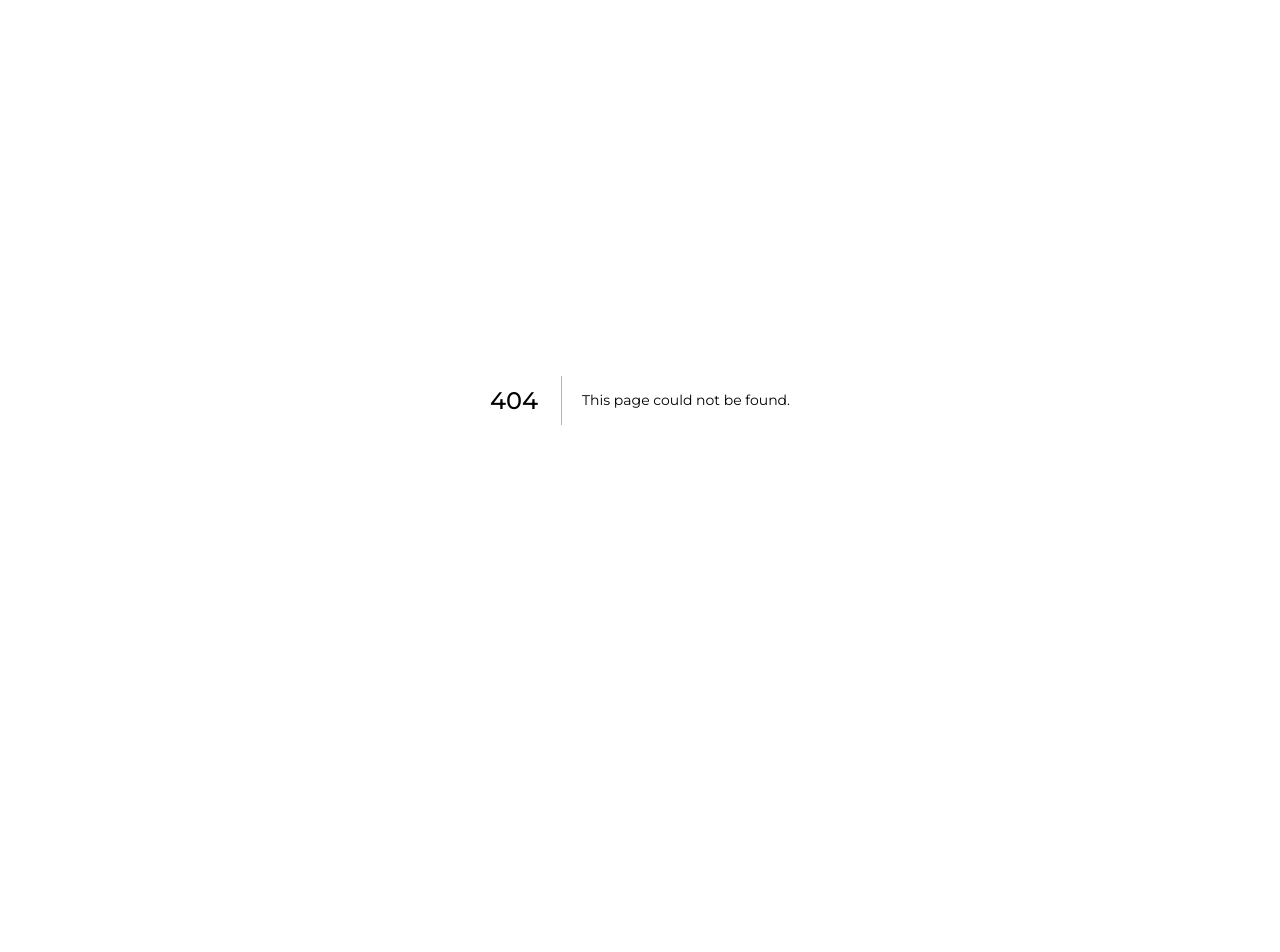
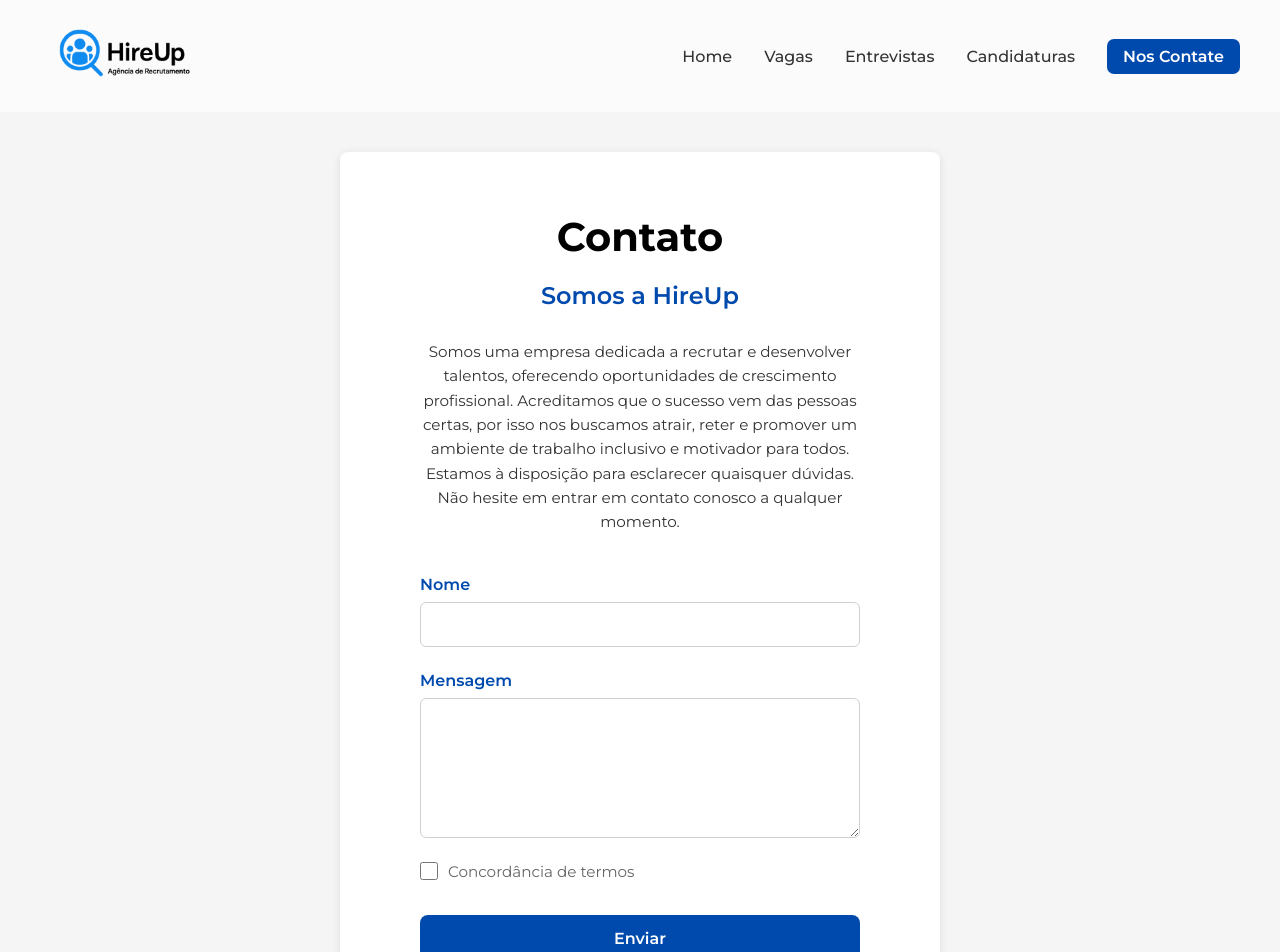
Before and after one commit to gihcaron/HireUp---Front-End-, a Next.js app: page /contato in a window 1280 px wide. Before the commit this address had no page. Shown: the top 952 px of the page. Before the commit the page ends 800 px from the top, so only its background shows below. Built offline with nearby package versions, Linux system fonts and the light colour scheme.

Commit message:
feat: criado contato

```diff
--- a/src/Components/Header.jsx
+++ b/src/Components/Header.jsx
@@ -42,7 +42,7 @@ export default function Header() {
                   <li className={styles.item}><Link href="/entrevistas">Entrevistas</Link></li>
                   <li className={styles.item}><Link href="/candidaturas">Candidaturas</Link></li>
                   <li className={styles.sobreNos}>
-                    <Link href="/sobre-mim" className={styles.sobreTitle}>Nos Contate</Link>
+                    <Link href="/contato" className={styles.sobreTitle}>Nos Contate</Link>
                   </li>
                 </ul>
               </nav>
@@ -83,8 +83,8 @@ export default function Header() {
                     <li>
                       <Link href="/candidaturas" onClick={closeMenu}>Candidaturas</Link>
                     </li>
-                    <li className={styles.sobreNos}>
-                      <Link href="/sobre-mim" className={styles.sobreTitle} onClick={closeMenu}>
+                    <li className={styles.contato}>
+                      <Link href="/contato" className={styles.sobreTitle} onClick={closeMenu}>
                         Nos Contate
                       </Link>
                     </li>
--- /dev/null
+++ b/src/app/contato/contato.module.css
@@ -0,0 +1,166 @@
+.container {
+  min-height: calc(100vh - 7rem);
+  background-color: #f5f5f5;
+  display: flex;
+  justify-content: center;
+  align-items: flex-start;
+  padding: 40px 20px;
+}
+
+.content {
+  max-width: 600px;
+  width: 100%;
+  background-color: white;
+  padding: 60px 80px;
+  border-radius: 8px;
+  box-shadow: 0 2px 10px rgba(0, 0, 0, 0.1);
+}
+
+.title {
+  font-size: 2.5rem;
+  font-weight: 700;
+  text-align: center;
+  color: #000;
+  margin: 0 0 20px 0;
+}
+
+.subtitle {
+  font-size: 1.5rem;
+  font-weight: 600;
+  text-align: center;
+  color: #004AAD;
+  margin: 0 0 30px 0;
+}
+
+.description {
+  font-size: 0.95rem;
+  line-height: 1.6;
+  text-align: center;
+  color: #333;
+  margin-bottom: 40px;
+}
+
+.form {
+  display: flex;
+  flex-direction: column;
+  gap: 24px;
+}
+
+.formGroup {
+  display: flex;
+  flex-direction: column;
+  gap: 8px;
+}
+
+.label {
+  font-size: 1rem;
+  font-weight: 600;
+  color: #004AAD;
+}
+
+.input {
+  padding: 12px 16px;
+  border: 1px solid #d0d0d0;
+  border-radius: 6px;
+  font-size: 1rem;
+  font-family: inherit;
+  transition: border-color 0.3s ease;
+}
+
+.input:focus {
+  outline: none;
+  border-color: #004AAD;
+}
+
+.textarea {
+  padding: 12px 16px;
+  border: 1px solid #d0d0d0;
+  border-radius: 6px;
+  font-size: 1rem;
+  font-family: inherit;
+  resize: vertical;
+  min-height: 120px;
+  transition: border-color 0.3s ease;
+}
+
+.textarea:focus {
+  outline: none;
+  border-color: #004AAD;
+}
+
+.checkboxGroup {
+  display: flex;
+  align-items: center;
+  gap: 10px;
+}
+
+.checkbox {
+  width: 18px;
+  height: 18px;
+  cursor: pointer;
+  accent-color: #004AAD;
+}
+
+.checkboxLabel {
+  font-size: 0.95rem;
+  color: #666;
+  cursor: pointer;
+}
+
+.button {
+  padding: 14px 32px;
+  background-color: #004AAD;
+  color: white;
+  border: none;
+  border-radius: 8px;
+  font-size: 1rem;
+  font-weight: 600;
+  cursor: pointer;
+  transition: background-color 0.3s ease, transform 0.2s ease;
+  margin-top: 10px;
+}
+
+.button:hover {
+  background-color: #003580;
+  transform: translateY(-2px);
+}
+
+.button:active {
+  transform: translateY(0);
+}
+
+@media (max-width: 768px) {
+  .content {
+    padding: 40px 30px;
+  }
+
+  .title {
+    font-size: 2rem;
+  }
+
+  .subtitle {
+    font-size: 1.25rem;
+  }
+
+  .description {
+    font-size: 0.9rem;
+  }
+}
+
+@media (max-width: 480px) {
+  .container {
+    padding: 20px 10px;
+  }
+
+  .content {
+    padding: 30px 20px;
+  }
+
+  .title {
+    font-size: 1.75rem;
+  }
+
+  .subtitle {
+    font-size: 1.1rem;
+  }
+}
--- /dev/null
+++ b/src/app/contato/page.jsx
@@ -0,0 +1,101 @@
+"use client";
+import React, { useState } from "react";
+import Header from "../../Components/Header";
+import styles from "./contato.module.css";
+
+export default function Contato() {
+  const [formData, setFormData] = useState({
+    nome: "",
+    mensagem: "",
+    concordancia: false,
+  });
+
+    const handleChange = (e) => {
+    const { name, value, type, checked } = e.target;
+    setFormData((prev) => ({
+    ...prev,
+    [name]: type === "checkbox" ? checked : value,
+    }));
+  };
+
+  const handleSubmit = (e) => {
+    e.preventDefault();
+    if (!formData.concordancia) {
+    alert("Por favor, aceite a concordância de termos");
+    return;
+    }
+    console.log("Formulário enviado:", formData);
+  };
+
+  return (
+    <>
+      <Header />
+      <main className={styles.container}>
+        <div className={styles.content}>
+        <h1 className={styles.title}>Contato</h1>
+        <h2 className={styles.subtitle}>Somos a HireUp</h2>
+
+        <p className={styles.description}>
+            Somos uma empresa dedicada a recrutar e desenvolver talentos,
+            oferecendo oportunidades de crescimento profissional. Acreditamos
+            que o sucesso vem das pessoas certas, por isso nos buscamos atrair, reter
+            e promover um ambiente de trabalho inclusivo e motivador para todos.
+            Estamos à disposição para esclarecer quaisquer dúvidas. Não hesite
+            em entrar em contato conosco a qualquer momento.
+        </p>
+
+        <form className={styles.form} onSubmit={handleSubmit}>
+            <div className={styles.formGroup}>
+            <label htmlFor="nome" className={styles.label}>
+                Nome
+              </label>
+              <input
+                type="text"
+                id="nome"
+                name="nome"
+                value={formData.nome}
+                onChange={handleChange}
+                className={styles.input}
+                required
+              />
+            </div>
+
+            <div className={styles.formGroup}>
+              <label htmlFor="mensagem" className={styles.label}>
+                Mensagem
+              </label>
+              <textarea
+                id="mensagem"
+                name="mensagem"
+                value={formData.mensagem}
+                onChange={handleChange}
+                className={styles.textarea}
+                rows="6"
+                required
+              />
+            </div>
+
+            <div className={styles.checkboxGroup}>
+              <input
+                type="checkbox"
+                id="concordancia"
+                name="concordancia"
+                checked={formData.concordancia}
+                onChange={handleChange}
+                className={styles.checkbox}
+                required
+              />
+              <label htmlFor="concordancia" className={styles.checkboxLabel}>
+                Concordância de termos
+              </label>
+            </div>
+
+            <button type="submit" className={styles.button}>
+              Enviar
+            </button>
+          </form>
+        </div>
+      </main>
+    </>
+  );
+}
```
